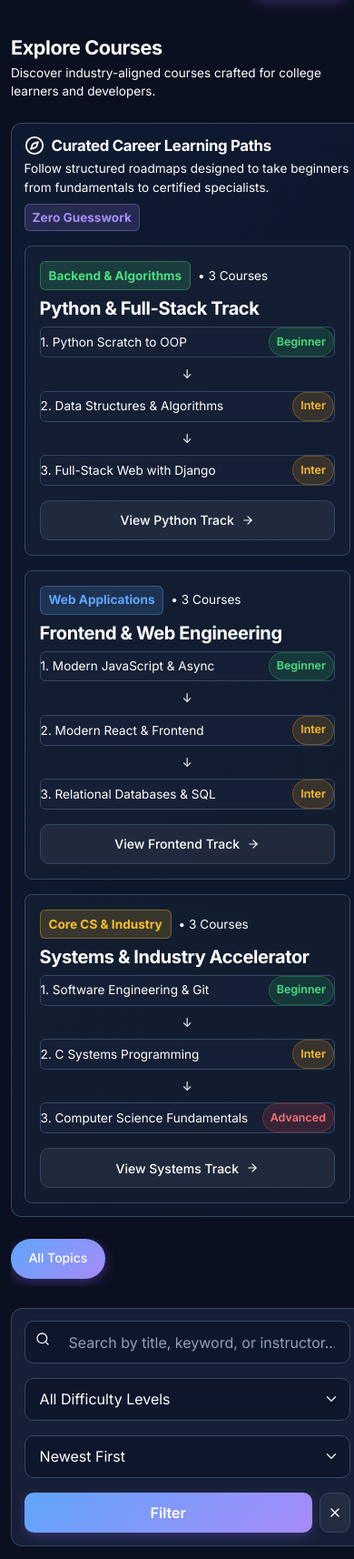
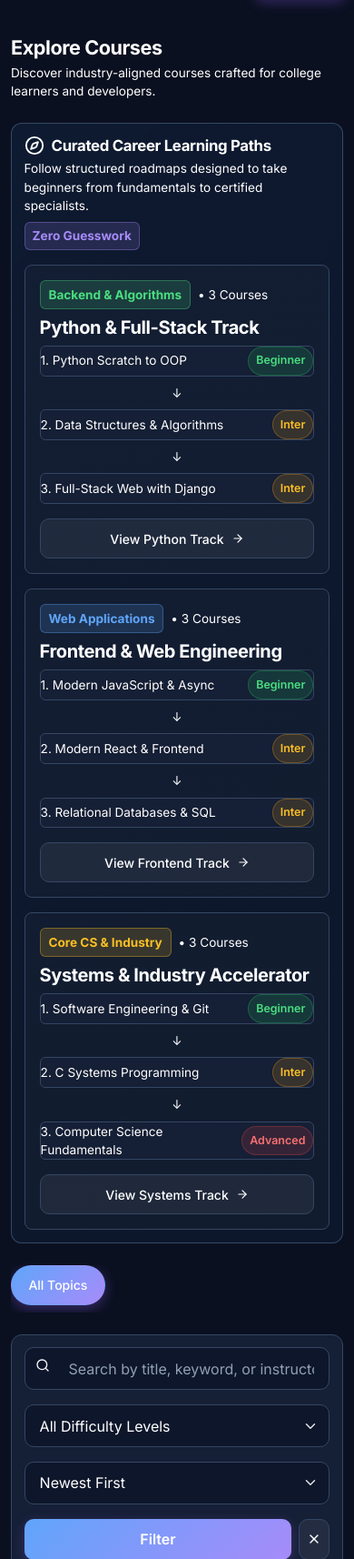
Before and after one commit to ankitojha16/skillsphere, a Django app: page /courses/ in a window 390 px wide. Shown: the part 70-1784 px from the top of the page at 91% size. Run offline with Django 4.2, Linux system fonts and the light colour scheme; data that the repository does not hold is empty.

Commit message:
fix(layout): prevent main-wrapper horizontal overflow, enforce viewport boundary, and improve career path grid responsiveness

```diff
--- a/static/css/style.css
+++ b/static/css/style.css
@@ -285,6 +285,10 @@ a:hover {
 .app-wrapper {
   display: flex;
   min-height: 100vh;
+  width: 100%;
+  max-width: 100vw;
+  overflow-x: hidden;
+  position: relative;
 }
 
 /* Sidebar */
@@ -398,16 +402,23 @@ a:hover {
 
 /* Main Content Area */
 .main-wrapper {
-  flex-grow: 1;
+  flex: 1 1 auto;
   margin-left: var(--sidebar-width);
+  width: calc(100% - var(--sidebar-width));
+  max-width: calc(100% - var(--sidebar-width));
+  min-width: 0;
   min-height: 100vh;
   display: flex;
   flex-direction: column;
-  transition: margin-left 0.3s ease;
+  box-sizing: border-box;
+  overflow-x: hidden;
+  transition: margin-left 0.3s ease, width 0.3s ease, max-width 0.3s ease;
 }
 
 .main-wrapper.no-sidebar {
   margin-left: 0 !important;
+  width: 100% !important;
+  max-width: 100% !important;
 }
 
 /* Top Navbar */
@@ -841,7 +852,9 @@ a:hover {
     transform: translateX(0);
   }
   .main-wrapper {
-    margin-left: 0;
+    margin-left: 0 !important;
+    width: 100% !important;
+    max-width: 100% !important;
   }
   .learning-layout {
     flex-direction: column;
--- a/templates/base.html
+++ b/templates/base.html
@@ -18,10 +18,50 @@
     <link href="https://cdn.jsdelivr.net/npm/bootstrap@5.3.3/dist/css/bootstrap.min.css" rel="stylesheet">
 
     <!-- SkillSphere Master Stylesheet with Cache Buster -->
-    <link rel="stylesheet" href="{% static 'css/style.css' %}?v=20261110_v101">
+    <link rel="stylesheet" href="{% static 'css/style.css' %}?v=20261110_v102">
 
-    <!-- Critical High-Contrast Text Overrides (Guarantees 100% White Visibility Across All Browsers & Caches) -->
+    <!-- Critical Layout & Contrast Overrides (Prevents Horizontal Overflow & Enforces Pure White Visibility) -->
     <style>
+        html, body {
+            max-width: 100vw;
+            overflow-x: hidden;
+        }
+        .app-wrapper {
+            max-width: 100vw;
+            width: 100%;
+            overflow-x: hidden;
+            position: relative;
+        }
+        .main-wrapper {
+            width: calc(100% - var(--sidebar-width, 260px)) !important;
+            max-width: calc(100% - var(--sidebar-width, 260px)) !important;
+            min-width: 0 !important;
+            overflow-x: hidden !important;
+            box-sizing: border-box !important;
+        }
+        .main-wrapper.no-sidebar {
+            width: 100% !important;
+            max-width: 100% !important;
+            margin-left: 0 !important;
+        }
+        @media (max-width: 992px) {
+            .main-wrapper {
+                width: 100% !important;
+                max-width: 100% !important;
+                margin-left: 0 !important;
+            }
+        }
+        .app-navbar {
+            width: 100% !important;
+            max-width: 100% !important;
+            box-sizing: border-box !important;
+        }
+        .page-container {
+            width: 100% !important;
+            max-width: 100% !important;
+            min-width: 0 !important;
+            box-sizing: border-box !important;
+        }
         .text-muted, [data-bs-theme="dark"] .text-muted {
             color: #F8FAFC !important;
             --bs-text-opacity: 1 !important;
--- a/templates/courses/list.html
+++ b/templates/courses/list.html
@@ -34,7 +34,7 @@
 
         <div class="row g-3">
             <!-- Path 1: Python Specialist -->
-            <div class="col-lg-4">
+            <div class="col-md-6 col-xl-4">
                 <div class="p-3 rounded-3 h-100 border d-flex flex-column justify-content-between" style="background-color: rgba(255, 255, 255, 0.02); border-color: var(--border-color) !important;">
                     <div>
                         <div class="d-flex align-items-center gap-2 mb-2">
@@ -67,7 +67,7 @@
             </div>
 
             <!-- Path 2: Modern Frontend Engineer -->
-            <div class="col-lg-4">
+            <div class="col-md-6 col-xl-4">
                 <div class="p-3 rounded-3 h-100 border d-flex flex-column justify-content-between" style="background-color: rgba(255, 255, 255, 0.02); border-color: var(--border-color) !important;">
                     <div>
                         <div class="d-flex align-items-center gap-2 mb-2">
@@ -100,7 +100,7 @@
             </div>
 
             <!-- Path 3: Systems & Career Accelerator -->
-            <div class="col-lg-4">
+            <div class="col-md-12 col-xl-4">
                 <div class="p-3 rounded-3 h-100 border d-flex flex-column justify-content-between" style="background-color: rgba(255, 255, 255, 0.02); border-color: var(--border-color) !important;">
                     <div>
                         <div class="d-flex align-items-center gap-2 mb-2">
@@ -135,7 +135,7 @@
     </div>
 
     <!-- Category Pills Navigation -->
-    <div class="d-flex align-items-center gap-2 overflow-x-auto pb-2 mb-4">
+    <div class="d-flex align-items-center gap-2 overflow-x-auto pb-2 mb-4" style="max-width: 100%; width: 100%; scrollbar-width: thin;">
         <a href="?category=all{% if q %}&q={{ q }}{% endif %}{% if selected_difficulty %}&difficulty={{ selected_difficulty }}{% endif %}{% if sort_by %}&sort={{ sort_by }}{% endif %}"
            class="filter-pill {% if not selected_category or selected_category == 'all' %}active{% endif %}">
            All Topics
```
